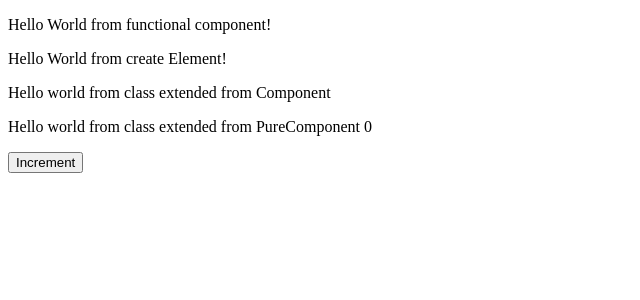
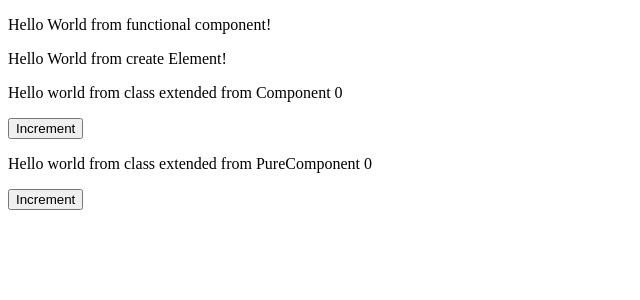
Before and after one commit to aleksei-bulgak-study/react-js-training, a React app: page / in a window 1280 px wide. Shown: the top 300 px of the page, without its empty margins (0-640 px from the left). Built offline with nearby package versions, Linux system fonts and the light colour scheme.

Commit message:
[ERMP][fix]: add prettier and fix related errors

```diff
--- a/package.json
+++ b/package.json
@@ -7,6 +7,7 @@
     "start": "webpack-dev-server --open --hot",
     "build:prod": "env ENV=prod webpack",
     "build:dev": "env ENV=dev webpack",
+    "lint": "eslint ./src --ext .js,.jsx",
     "test": "jest --no-cache --coverage --config jest.config.json"
   },
   "keywords": [
@@ -35,12 +36,15 @@
     "css-loader": "^3.6.0",
     "eslint": "^7.5.0",
     "eslint-config-airbnb": "^18.2.0",
+    "eslint-config-prettier": "6.11.0",
     "eslint-plugin-import": "^2.22.0",
     "eslint-plugin-jsx-a11y": "^6.3.1",
+    "eslint-plugin-prettier": "^3.1.4",
     "eslint-plugin-react": "^7.20.3",
     "eslint-plugin-react-hooks": "^4.0.8",
     "html-webpack-plugin": "^4.3.0",
     "jest": "^26.1.0",
+    "prettier": "2.0.5",
     "redux-devtools": "^3.5.0",
     "style-loader": "^1.2.1",
     "webpack": "^4.43.0",
--- a/src/components/classComponent.jsx
+++ b/src/components/classComponent.jsx
@@ -1,9 +1,34 @@
 import React, { Component } from 'react';
 
-// eslint-disable-next-line react/prefer-stateless-function
 class ClassComponent extends Component {
+  constructor(props) {
+    super(props);
+
+    this.state = {
+      counter: 0,
+    };
+
+    this.increment = this.increment.bind(this);
+  }
+
+  increment() {
+    this.setState((prev) => ({ ...prev, counter: prev.counter + 1 }));
+  }
+
   render() {
-    return <p>Hello world from class extended from Component</p>;
+    const { counter } = this.state;
+    return (
+      <>
+        <p>
+          Hello world from class extended from Component
+          {' '}
+          {counter}
+        </p>
+        <button type="button" onClick={this.increment}>
+          Increment
+        </button>
+      </>
+    );
   }
 }
 
--- a/src/components/pureClassComponent.jsx
+++ b/src/components/pureClassComponent.jsx
@@ -24,7 +24,9 @@ export default class PureClassComponent extends PureComponent {
           {' '}
           {counter}
         </p>
-        <button type="button" onClick={this.increment}>Increment</button>
+        <button type="button" onClick={this.increment}>
+          Increment
+        </button>
       </>
     );
   }
--- a/webpack.config.js
+++ b/webpack.config.js
@@ -3,5 +3,4 @@ function getEnv() {
   return env ? env.toLowerCase() : 'prod';
 }
 
-// eslint-disable-next-line import/no-dynamic-require
 module.exports = require(`./webpack/webpack.config.${getEnv()}`);
--- a/webpack/webpack.config.common.js
+++ b/webpack/webpack.config.common.js
@@ -11,7 +11,6 @@ module.exports = {
 
   module: {
     rules: [
-      // { enforce: 'pre', test: /\.js?x$/, loader: 'eslint-loader' },
       {
         test: /\.(js|jsx)$/,
         exclude: /node_modules/,
```
Also changed, not shown: src/app.jsx (+2 -8 lines), .eslintrc.json, 2 other files (tests, documents, lock files or other folders).
